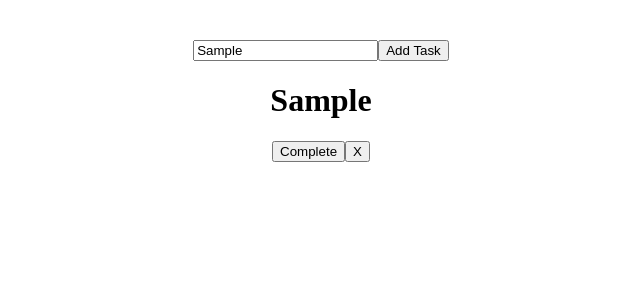
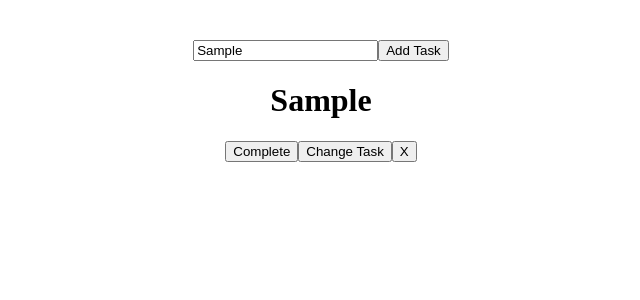
Before and after one commit to tla111/react-course-pedrotech, a React (Vite) app in the folder frontend/: page / in a window 1280 px wide. Both pictures are taken after typing "Sample" into the empty fields and a click on the button "Add Task". Shown: the top 300 px of the page, without its empty margins (319-959 px from the left). Built offline with nearby package versions, Linux system fonts and the light colour scheme.

Commit message:
able to change task

```diff
--- a/frontend/src/App5.jsx
+++ b/frontend/src/App5.jsx
@@ -33,6 +33,16 @@ const App5 = () => {
         }))
     }
 
+    const changeTask = (id) => {
+        setTodoList(todoList.map((task) => {
+            if (task.id === id) {
+                return { ...task, taskName: newTask };
+            } else {
+                return task;
+            }
+        }))
+    }
+
     return (
         <div className="App">
             <div className="addTask">
@@ -41,18 +51,19 @@ const App5 = () => {
             </div>
             <div className="list">
                 {todoList.map((task) => (
-                    <Task key={task.id} taskName={task.taskName} id={task.id} completed={task.completed} deleteTask={deleteTask} completeTask={completeTask} />
+                    <Task key={task.id} taskName={task.taskName} id={task.id} completed={task.completed} deleteTask={deleteTask} completeTask={completeTask} changeTask={changeTask} />
                 ))}
             </div>
         </div>
     )
 }
 
-const Task = ({ taskName, id, deleteTask, completeTask, completed }) => {
+const Task = ({ taskName, id, completed, deleteTask, completeTask, changeTask }) => {
     return (
         <div>
             <h1 style={{ backgroundColor: completed ? "dodgerblue" : "" }}>{taskName}</h1>
             <button onClick={() => completeTask(id)}>Complete</button>
+            <button onClick={() => changeTask(id)}>Change Task</button>
             <button onClick={() => deleteTask(id)}>X</button>
         </div>
     )
```
